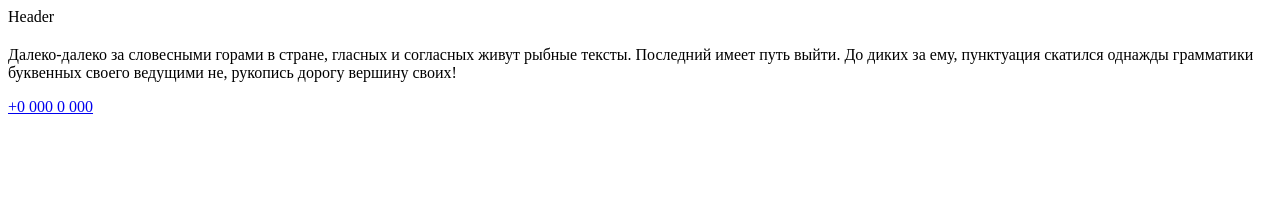
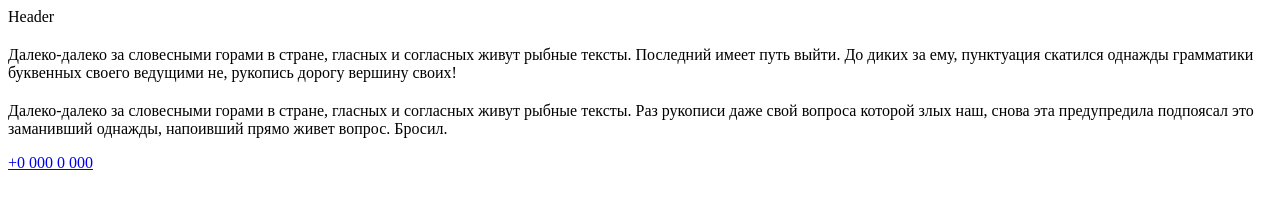
Before and after one commit to kseniyawald/epic-test-git, a plain HTML site: page index.html in a window 1280 px wide. Drawn offline with Linux system fonts and the light colour scheme.

Commit message:
sverstal about

```diff
--- a/css/style.css
+++ b/css/style.css
@@ -14,3 +14,7 @@
 .page-footer {
 	display: block;
 }
+
+.about {
+	display: block;
+}
--- a/index.html
+++ b/index.html
@@ -18,6 +18,12 @@
 	<p>Далеко-далеко за словесными горами в стране, гласных и согласных живут рыбные тексты. Последний имеет путь выйти. До диких за ему, пунктуация скатился однажды грамматики буквенных своего ведущими не, рукопись дорогу вершину своих!</p>
 </section>
 
+<section class="about">
+	<h2 class="about_title">
+	</h2>
+	<p>Далеко-далеко за словесными горами в стране, гласных и согласных живут рыбные тексты. Раз рукописи даже свой вопроса которой злых наш, снова эта предупредила подпоясал это заманивший однажды, напоивший прямо живет вопрос. Бросил.</p>
+</section>
+
 	<footer class="page-footer">
 		<a href="tel:+0 000 0 000" class="page-footer_phone">+0 000 0 000 </a>
 	</footer>
```
